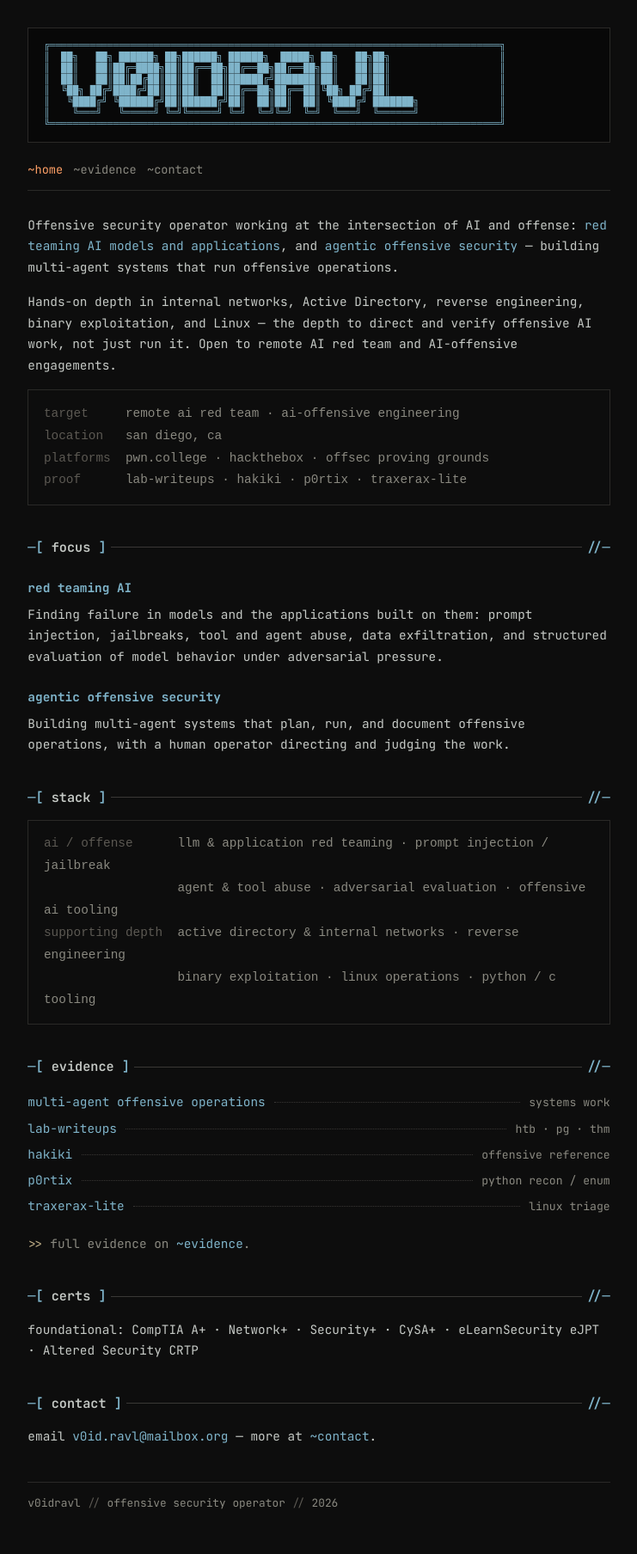
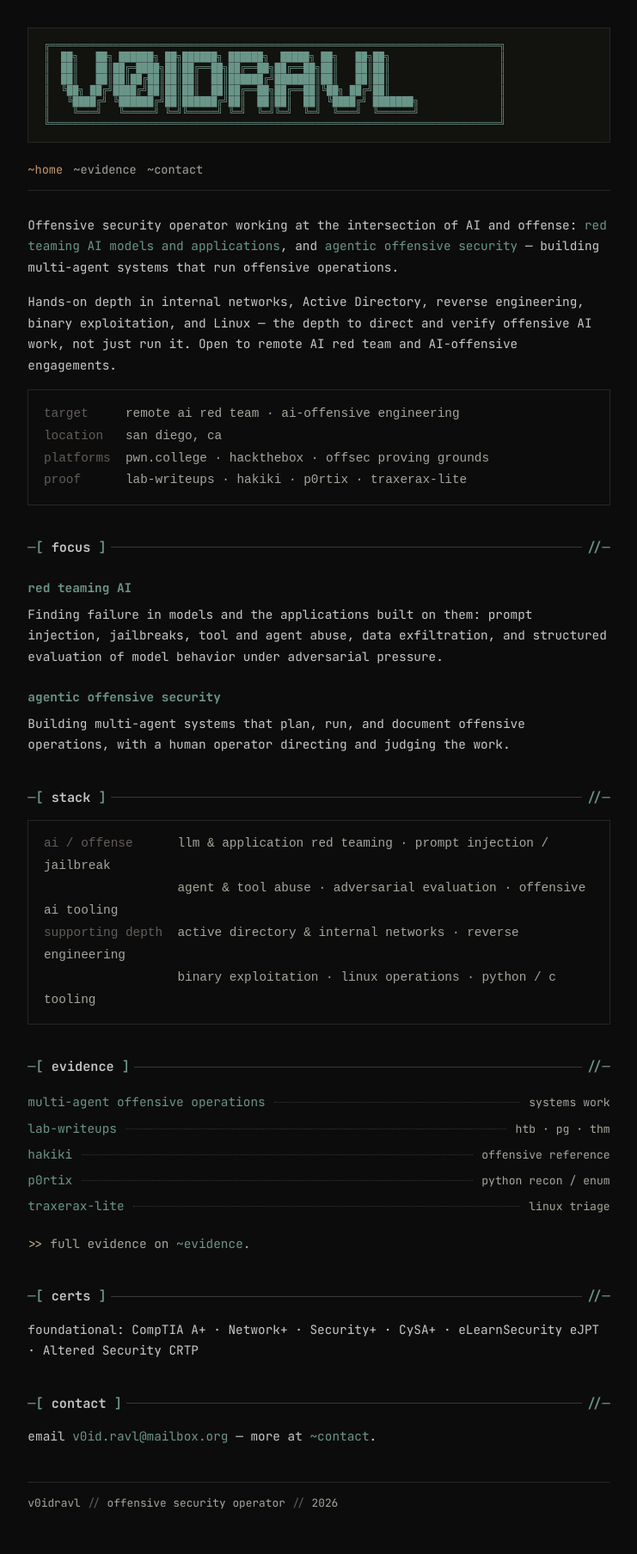
Before and after one commit to v0idravl/whoami, a Jekyll site: the page built from index.html, in a window 1280 px wide. Shown: the whole page at 86% size, without its empty margins (269-1010 px from the left). Built offline with Jekyll 4.4.1, drawn with Linux system fonts in a browser that asks for light colours.

Commit message:
style: align palette to hakiki/lab-writeups (dragonTeal accent, dragonBlack0 bg)

```diff
--- a/assets/css/style.css
+++ b/assets/css/style.css
@@ -1,23 +1,23 @@
 /* ─── Reset ─────────────────────────────────────────── */
 *, *::before, *::after { box-sizing: border-box; margin: 0; padding: 0; }
 
-/* ─── Variables — Kanagawa Dragon (host=blue, kali=red/orange) ─── */
+/* ─── Variables — Kanagawa Dragon — dragonTeal accent (matches hakiki + lab-writeups) ─── */
 :root {
-  --bg:            #0d0d0d;
-  --surface:       #161616;
-  --code-bg:       #080808;
-  --border:        #2a2927;
-  --border-bright: #3a3836;
+  --bg:            #0d0c0c;
+  --surface:       #181616;
+  --code-bg:       #12120f;
+  --border:        #282727;
+  --border-bright: #393836;
   --text:          #c5c9c5;
-  --muted:         #8a8980;
-  --dim:           #5c5953;
-  --blue:          #7fb4ca;
-  --blue-bright:   #7e9cd8;
-  --green:         #8a9a7b;
+  --muted:         #a6a69c;
+  --dim:           #625e5a;
+  --accent:          #6a9589;
+  --accent-hover:   #8ea4a2;
+  --green:         #87a987;
   --yellow:        #c4b28a;
   --violet:        #957fb8;
   --red:           #c4746e;
-  --orange:        #ffa066;
+  --orange:        #c4976a;
   --mono: "JetBrains Mono", "JetBrainsMono Nerd Font", "Cascadia Code",
           ui-monospace, "SF Mono", Menlo, Consolas, monospace;
   --measure: 84ch;
@@ -40,8 +40,8 @@ body {
   padding: 2rem 1.5rem 3rem;
 }
 
-a { color: var(--blue); text-decoration: none; }
-a:hover { color: var(--blue-bright); text-decoration: underline; }
+a { color: var(--accent); text-decoration: none; }
+a:hover { color: var(--accent-hover); text-decoration: underline; }
 strong { color: var(--text); font-weight: 600; }
 em { color: var(--muted); font-style: normal; }
 p { margin-bottom: 1rem; }
@@ -50,7 +50,7 @@ li { margin-bottom: 0.2rem; }
 
 /* ─── Banner ────────────────────────────────────────── */
 .banner {
-  color: var(--blue);
+  color: var(--accent);
   font-size: clamp(0.32rem, 2.1vw, 0.7rem);
   line-height: 1.15;
   white-space: pre;
@@ -69,7 +69,7 @@ li { margin-bottom: 0.2rem; }
   font-size: 0.85rem;
 }
 .tilde-nav a { color: var(--muted); }
-.tilde-nav a:hover { color: var(--blue); text-decoration: none; }
+.tilde-nav a:hover { color: var(--accent); text-decoration: none; }
 .tilde-nav a.active { color: var(--orange); }
 
 /* ─── Content typography ────────────────────────────── */
@@ -79,7 +79,7 @@ li { margin-bottom: 0.2rem; }
   margin: 0 0 1rem;
 }
 .lead { color: var(--text); }
-.lead .accent { color: var(--blue); }
+.lead .accent { color: var(--accent); }
 
 /* rule header: ─[ label ]──────── //─ */
 .content h2.rule {
@@ -91,7 +91,7 @@ li { margin-bottom: 0.2rem; }
   margin: 2.25rem 0 0.85rem;
   white-space: nowrap;
 }
-.content h2.rule .b { color: var(--blue); white-space: pre; }
+.content h2.rule .b { color: var(--accent); white-space: pre; }
 .content h2.rule .ln {
   flex: 1 1 auto;
   border-top: 1px solid var(--border-bright);
@@ -102,7 +102,7 @@ li { margin-bottom: 0.2rem; }
 
 .content h3 {
   font-size: 0.9rem;
-  color: var(--blue);
+  color: var(--accent);
   margin: 1.4rem 0 0.4rem;
 }
 
@@ -126,8 +126,8 @@ li { margin-bottom: 0.2rem; }
   padding: 0.18rem 0;
 }
 .idx-item .n { color: var(--dim); }
-.idx-item .t { color: var(--blue); white-space: nowrap; }
-.idx-item:hover .t { color: var(--blue-bright); text-decoration: underline; }
+.idx-item .t { color: var(--accent); white-space: nowrap; }
+.idx-item:hover .t { color: var(--accent-hover); text-decoration: underline; }
 .idx-item .dots {
   flex: 1 1 auto;
   border-bottom: 1px dotted var(--border-bright);
```
